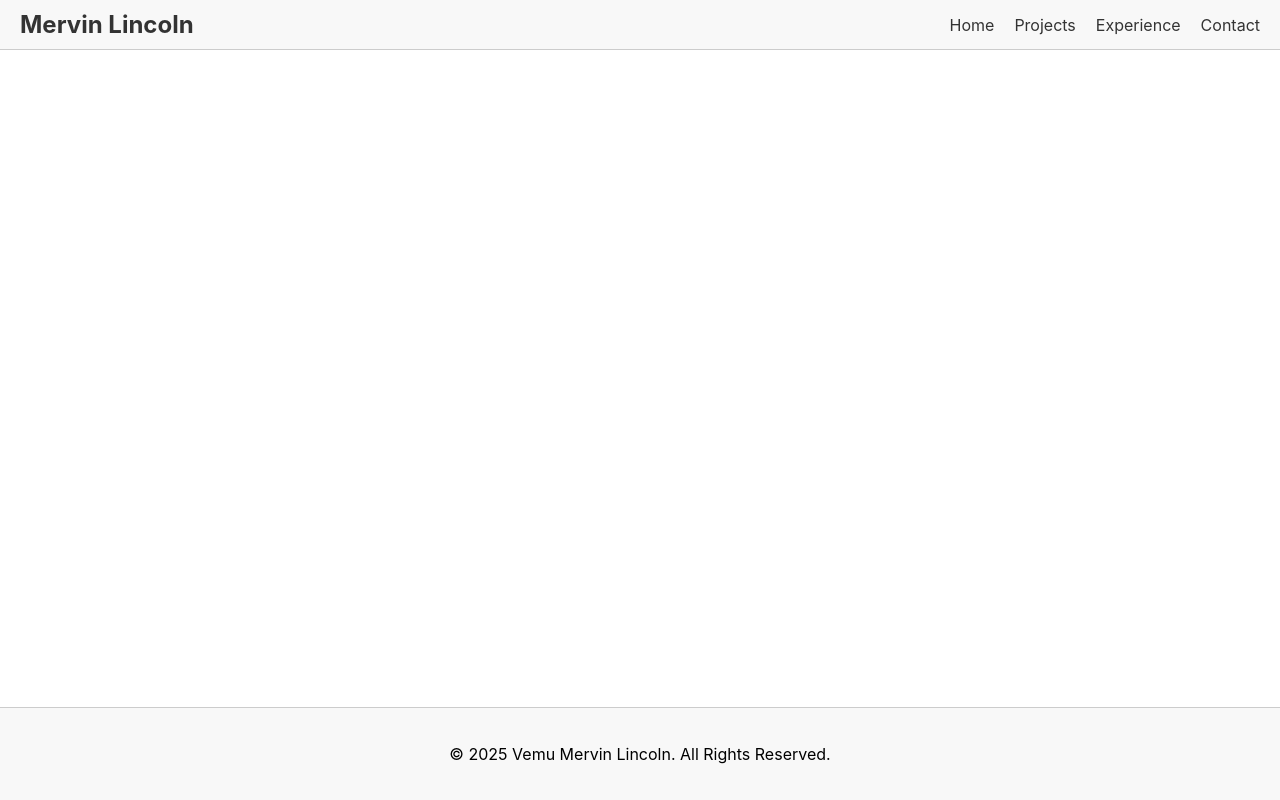
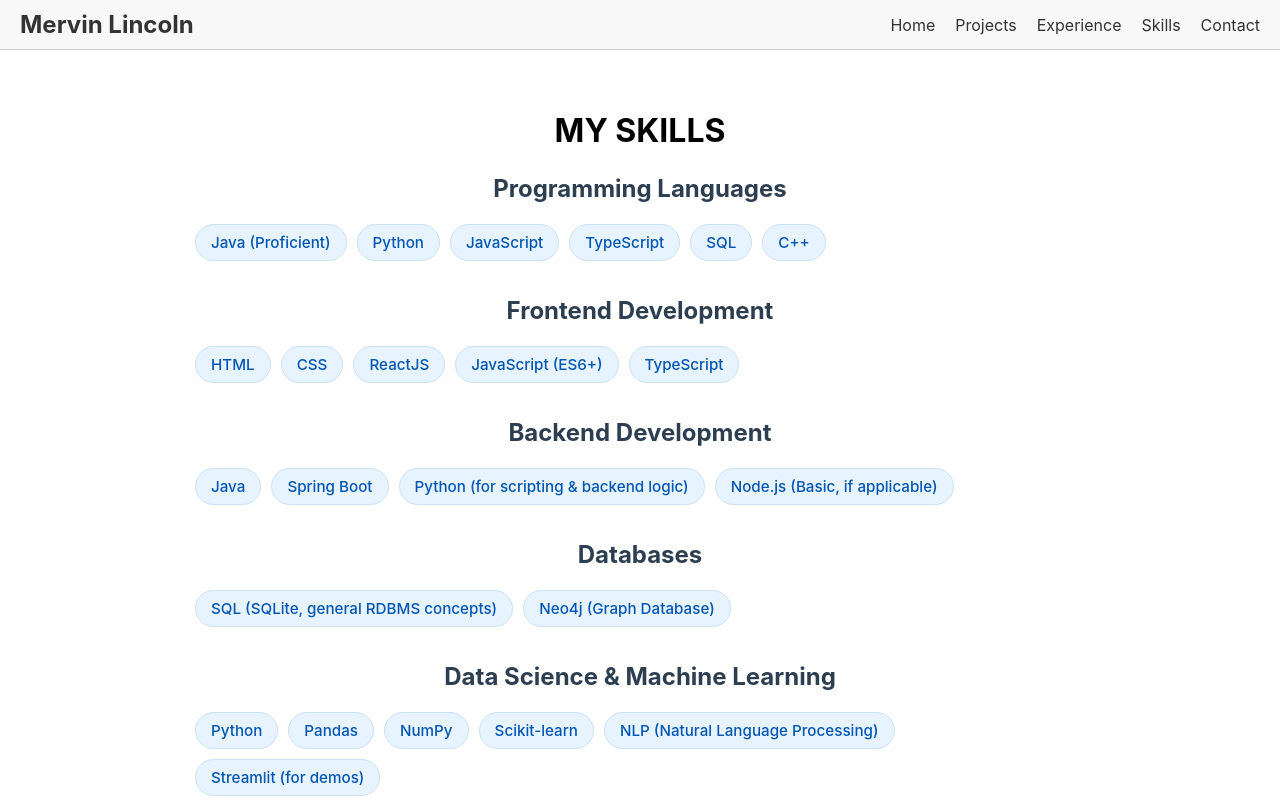
Before and after one commit to lincoln-zessta/lincolns-portfolio, a React (Create React App) app: page /skills in a window 1280 px wide. Shown: the top 800 px of the page. Built offline with nearby package versions, Linux system fonts and the light colour scheme.

Commit message:
Add Skills page with categorized skills and navigation

```diff
--- a/src/App.js
+++ b/src/App.js
@@ -4,29 +4,31 @@
 import './App.css';
 
 import Navbar from './components/Layout/Navbar';
-import Footer from './components/Layout/Footer'; // Import the Footer component
+import Footer from './components/Layout/Footer';
 
 import HomePage from './components/Pages/HomePage';
 import ProjectsPage from './components/Pages/ProjectsPage';
 import ExperiencePage from './components/Pages/ExperiencePage';
 import ContactPage from './components/Pages/ContactPage';
+import SkillsPage from './components/Pages/SkillsPage'; // <--- 1. IMPORT SkillsPage HERE
 
 function App() {
   return (
     <Router>
-      <div className="App" style={{ display: 'flex', flexDirection: 'column', minHeight: '100vh' }}> {/* Added styles for sticky footer effect */}
+      <div className="App" style={{ display: 'flex', flexDirection: 'column', minHeight: '100vh' }}>
         <Navbar />
 
-        <main style={{ padding: '20px', flexGrow: 1 }}> {/* Added flexGrow: 1 */}
+        <main style={{ padding: '20px', flexGrow: 1 }}>
           <Routes>
             <Route path="/" element={<HomePage />} />
             <Route path="/projects" element={<ProjectsPage />} />
             <Route path="/experience" element={<ExperiencePage />} />
+            <Route path="/skills" element={<SkillsPage />} /> {/* <--- 2. ADD THE ROUTE FOR SKILLS HERE */}
             <Route path="/contact" element={<ContactPage />} />
           </Routes>
         </main>
 
-        <Footer /> {/* Use the Footer component here */}
+        <Footer />
       </div>
     </Router>
   );
--- a/src/components/Layout/Navbar.js
+++ b/src/components/Layout/Navbar.js
@@ -24,6 +24,7 @@
         <li><Link to="/" style={{ textDecoration: 'none', color: '#333' }}>Home</Link></li>
         <li><Link to="/projects" style={{ textDecoration: 'none', color: '#333' }}>Projects</Link></li>
         <li><Link to="/experience" style={{ textDecoration: 'none', color: '#333' }}>Experience</Link></li>
+        <li><Link to="/skills" style={{ textDecoration: 'none', color: '#333' }}>Skills</Link></li>
         {/* Add links for Skills, Certifications later if you want them in the main nav */}
         <li><Link to="/contact" style={{ textDecoration: 'none', color: '#333' }}>Contact</Link></li>
       </ul>
--- /dev/null
+++ b/src/components/Pages/SkillsPage.css
@@ -0,0 +1,32 @@
+/* src/components/Pages/SkillsPage.css */
+.skills-page-container {
+  padding: 20px;
+  max-width: 900px;
+  margin: 0 auto;
+}
+
+.skills-page-container h2 {
+  font-size: 2em;
+  color: #34495e;
+  border-bottom: 2px solid #3498db;
+  padding-bottom: 10px;
+  margin-bottom: 30px;
+  display: inline-block;
+}
+
+.skill-category {
+  margin-bottom: 30px;
+}
+
+.skill-category h3 {
+  font-size: 1.5em;
+  color: #2c3e50;
+  margin-bottom: 15px;
+}
+
+.skills-list {
+  list-style-type: none;
+  padding: 0;
+  display: flex; /* Allows skills to wrap nicely */
+  flex-wrap: wrap; /* Skills will wrap to the next line if not enough space */
+}
--- /dev/null
+++ b/src/components/Pages/SkillsPage.js
@@ -0,0 +1,29 @@
+// src/components/Pages/SkillsPage.js
+import React from 'react';
+import SkillItem from '../UI/SkillItem';
+import { skillCategories } from '../../data/skillsData';
+import './SkillsPage.css';
+
+const SkillsPage = () => {
+  return (
+    <div className="skills-page-container">
+      <h1>MY SKILLS</h1>
+      {skillCategories && skillCategories.length > 0 ? (
+        skillCategories.map(category => (
+          <section key={category.id} className="skill-category">
+            <h3>{category.name}</h3>
+            <ul className="skills-list">
+              {category.skills.map((skill, index) => (
+                <SkillItem key={index} skillName={skill} />
+              ))}
+            </ul>
+          </section>
+        ))
+      ) : (
+        <p>No skills to display yet.</p>
+      )}
+    </div>
+  );
+};
+
+export default SkillsPage;
--- /dev/null
+++ b/src/components/UI/SkillItem.css
@@ -0,0 +1,12 @@
+/* src/components/UI/SkillItem.css */
+.skill-item {
+  background-color: #e7f3fe; /* Light blue background */
+  color: #0056b3; /* Darker blue text */
+  padding: 8px 15px;
+  border-radius: 20px; /* Pill shape */
+  margin: 5px;
+  font-size: 0.95em;
+  font-weight: 500;
+  display: inline-block; /* Allows them to flow nicely */
+  border: 1px solid #cce0f5;
+}
--- /dev/null
+++ b/src/components/UI/SkillItem.js
@@ -0,0 +1,13 @@
+// src/components/UI/SkillItem.js
+import React from 'react';
+import './SkillItem.css'; // We'll create this CSS file
+
+const SkillItem = ({ skillName }) => {
+  return (
+    <li className="skill-item">
+      {skillName}
+    </li>
+  );
+};
+
+export default SkillItem;
--- /dev/null
+++ b/src/data/skillsData.js
@@ -0,0 +1,43 @@
+// src/data/skillsData.js
+export const skillCategories = [
+  {
+    id: "lang",
+    name: "Programming Languages",
+    skills: ["Java (Proficient)", "Python", "JavaScript", "TypeScript", "SQL", "C++"]
+  },
+  {
+    id: "frontend",
+    name: "Frontend Development",
+    skills: ["HTML", "CSS", "ReactJS", "JavaScript (ES6+)", "TypeScript"]
+  },
+  {
+    id: "backend",
+    name: "Backend Development",
+    skills: ["Java", "Spring Boot", "Python (for scripting & backend logic)", "Node.js (Basic, if applicable)"]
+  },
+  {
+    id: "db",
+    name: "Databases",
+    skills: ["SQL (SQLite, general RDBMS concepts)", "Neo4j (Graph Database)"]
+  },
+  {
+    id: "datasci_ml",
+    name: "Data Science & Machine Learning",
+    skills: ["Python", "Pandas", "NumPy", "Scikit-learn", "NLP (Natural Language Processing)", "Streamlit (for demos)"]
+  },
+  {
+    id: "devops_tools",
+    name: "DevOps & Tools",
+    skills: ["Git", "GitHub", "Linux", "Docker (Learning)", "Kubernetes (Learning)", "VS Code"]
+  },
+  {
+    id: "cybersecurity",
+    name: "Cyber Security",
+    skills: ["Ethical Hacking (Conceptual)", "Network Security Fundamentals (Conceptual)", "NPTEL Cyber Security Concepts"]
+  },
+  {
+    id: "other",
+    name: "Other Relevant Skills",
+    skills: ["Data Analytics", "Problem Solving", "Agile Methodologies (Basic Understanding, if any)"]
+  }
+];
```
Also changed, not shown: src/components/UI/SkillBadge.js (deleted).
